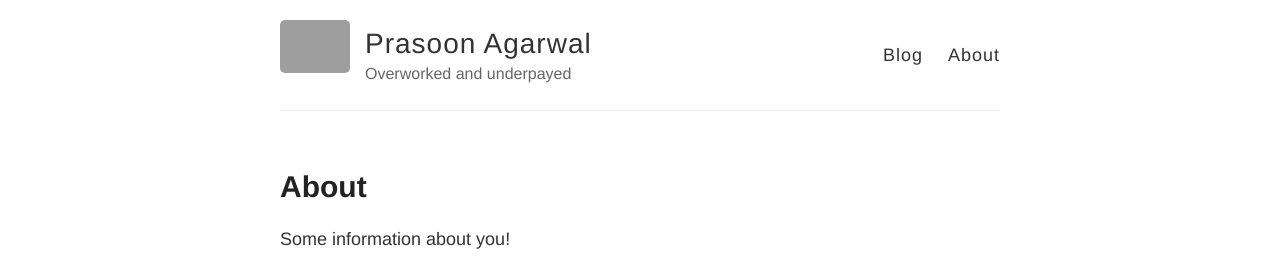
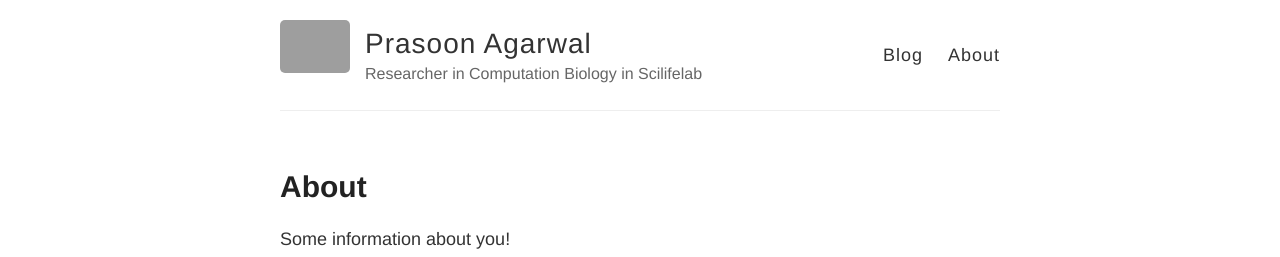
Before and after one commit to prasoon2012/prasoon2012.github.io, a Jekyll site: the page built from about.md, in a window 1280 px wide. Shown: the top 257 px of the page. Built offline with Jekyll 4.4.1, drawn with Linux system fonts in a browser that asks for light colours; grey boxes are pictures that could not be loaded.

Commit message:
Revert "most appropriate description"
This reverts commit 2268c501359961bc4143bcff04002afeed12b5d7.

```diff
--- a/_config.yml
+++ b/_config.yml
@@ -6,7 +6,7 @@
 name: Prasoon Agarwal
 
 # Short bio or description (displayed in the header)
-description: Overworked and underpayed
+description: Researcher in Computation Biology in Scilifelab
 
 # URL of your avatar or profile pic (you could use your GitHub profile pic)
 avatar: https://raw.githubusercontent.com/barryclark/jekyll-now/master/images/jekyll-logo.png
```
